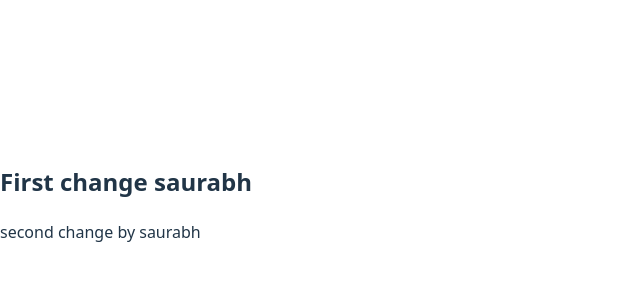
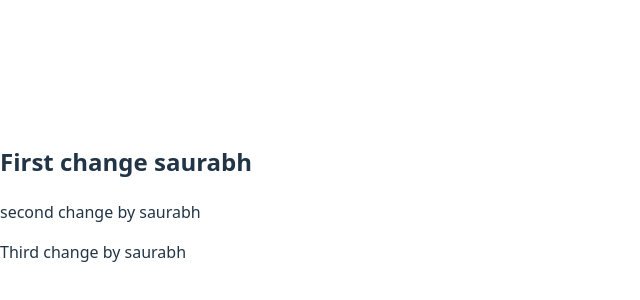
Before and after one commit to Saurabh209/Learning-git, a React (Vite) app: page / in a window 1280 px wide. Shown: the part 198-498 px from the top of the page, without its empty margins (0-640 px from the left). Built offline with nearby package versions, Linux system fonts and the light colour scheme.

Commit message:
second commit by saurabh

```diff
--- a/src/App.jsx
+++ b/src/App.jsx
@@ -10,6 +10,7 @@ function App() {
     <>
     <h2>First change saurabh</h2>
     <p>second change by saurabh</p>
+    <p>Third change by saurabh</p>
     </>
   )
 }
```
